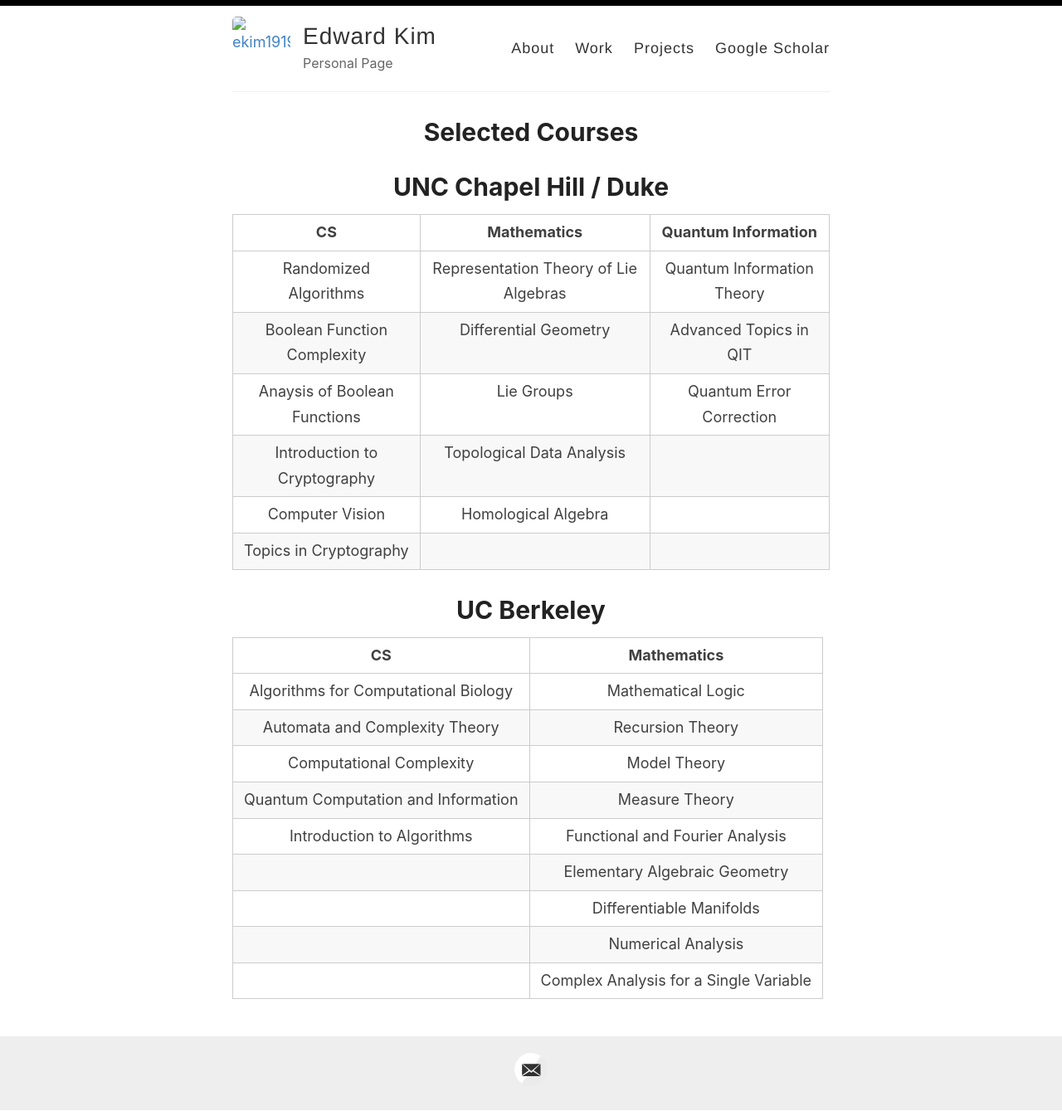
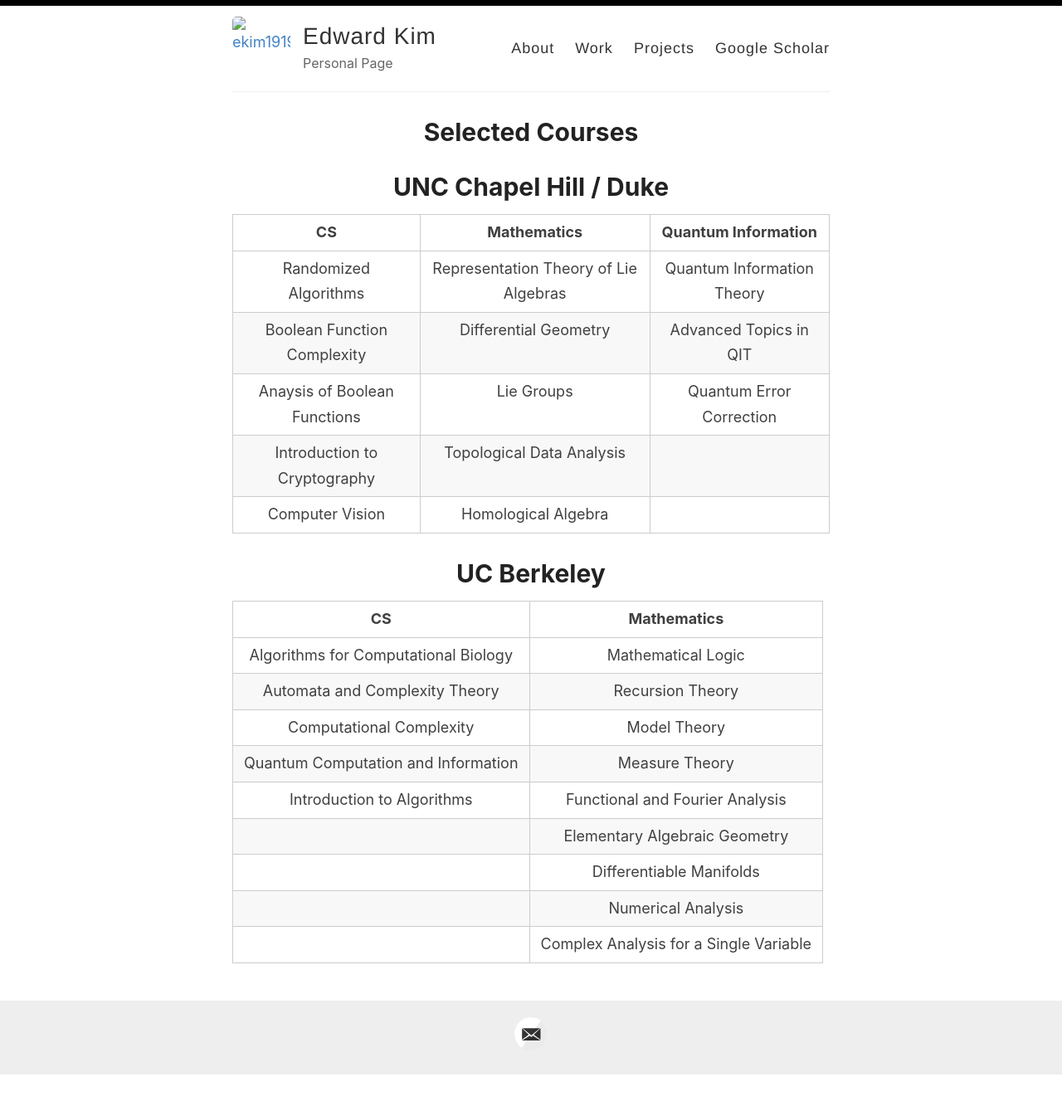
Before and after one commit to ekim1919/ekim1919.github.io, a Jekyll site: the page built from _pages/classes.md, in a window 1280 px wide. Shown: the whole page at 83% size. Built offline with Jekyll 4.4.1, drawn with Linux system fonts in a browser that asks for light colours; after the commit the page ends 1295 px from its top, so only the background shows below that.

Commit message:
Removed some course

```diff
--- a/_pages/classes.md
+++ b/_pages/classes.md
@@ -13,7 +13,7 @@ permalink: /courses/
 | Anaysis of Boolean Functions   |  Lie Groups  | Quantum Error Correction |
 | Introduction to Cryptography      | Topological Data Analysis | |
 | Computer Vision |Homological Algebra | |
-| Topics in Cryptography | |
+
 
 
 # UC Berkeley
```
